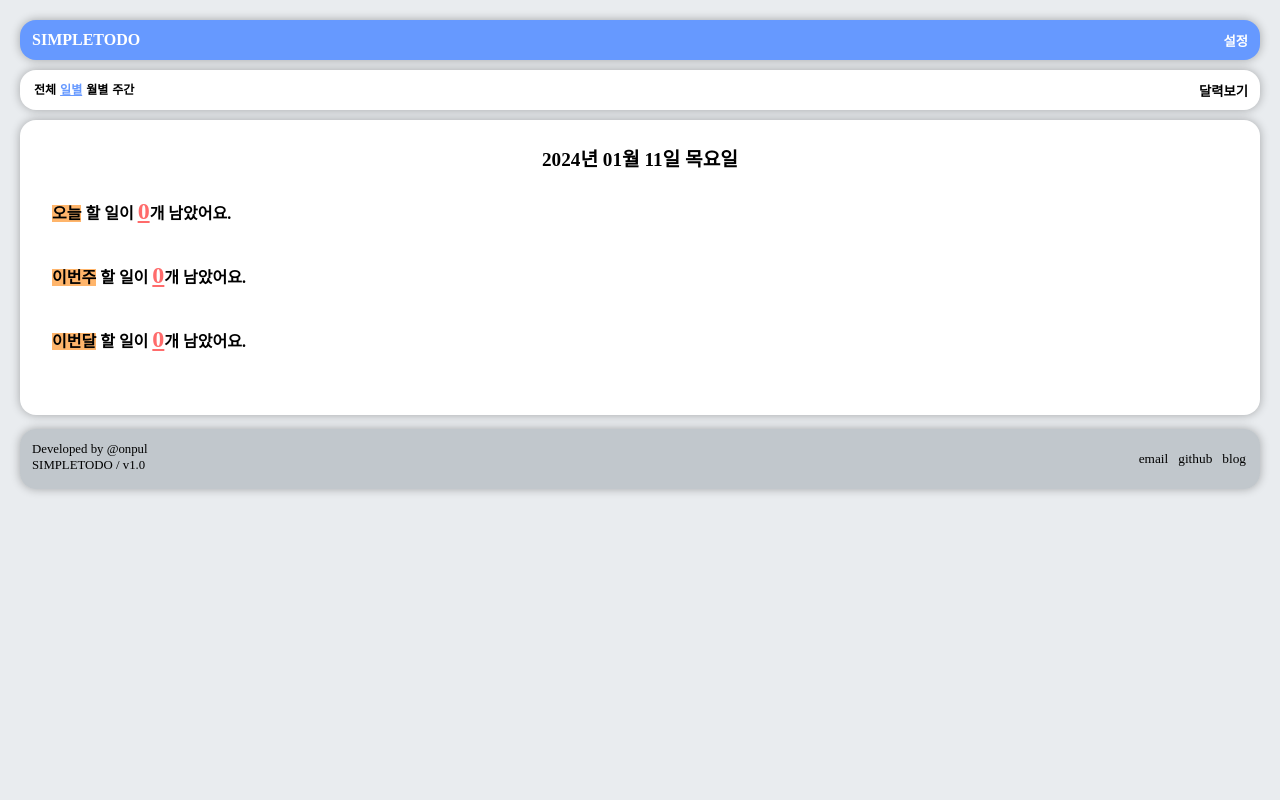
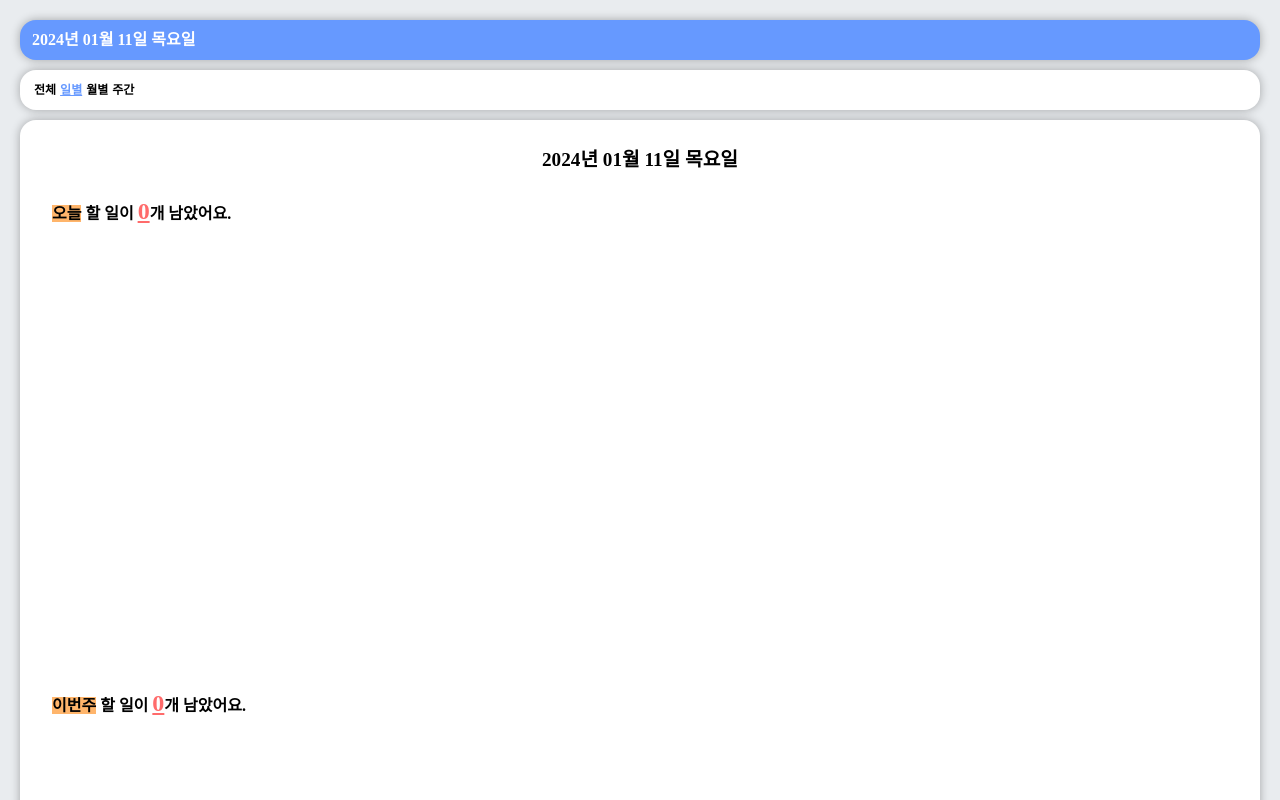
Before and after one commit to onpul/mashup-todolist, a React (Create React App) app: page / in a window 1280 px wide. Shown: the top 800 px of the page. Built offline with nearby package versions, Linux system fonts and the light colour scheme.

Commit message:
context - todo 데이터 / 컴포넌트 따로 분리중

```diff
--- a/src/App.js
+++ b/src/App.js
@@ -1,15 +1,17 @@
 import React from 'react';
 import Main from './components/Main';
-import { TodoProvider } from './TodoContext';
+import { TodoProvider, ComponentProvider } from './TodoContext';
 import { Routes, Route } from 'react-router-dom';
 
 function App() {
     return (
-        <TodoProvider>
-            <Routes>
-                <Route path="/" Component={Main} />
-            </Routes>
-        </TodoProvider>
+        <ComponentProvider>
+            <TodoProvider>
+                <Routes>
+                    <Route path="/" Component={Main} />
+                </Routes>
+            </TodoProvider>
+        </ComponentProvider>
     );
 }
 
--- a/src/TodoContext.js
+++ b/src/TodoContext.js
@@ -2,15 +2,17 @@
 import moment from 'moment';
 
 const todayDate = moment().format('YYYY-MM-DD');
-const todoListData = {
-    minDate: todayDate,
-    maxDate: todayDate,
-    option: 'day',
+const showData = {
     showCalendar: false,
     showForm: false,
     showSetting: false,
     showEditMode: false,
     showTodoList: false,
+};
+const todoListData = {
+    minDate: todayDate,
+    maxDate: todayDate,
+    option: 'day',
     allChecked: false,
     filter: null,
     todoItem: [
@@ -134,9 +136,26 @@
             checked: false,
         },
     ],
-    filterItem: [],
 };
 
+function componentReducer(state, action) {
+    switch (action.type) {
+        case 'SHOWCALENDAR':
+            return {
+                ...state,
+                showCalendar: action.showCalendar,
+            };
+        case 'SHOWORHIDE':
+            return {
+                ...state,
+                showForm: action.showForm,
+                showSetting: action.showSetting,
+                showEditMode: action.showEditMode,
+            };
+        default:
+            return state;
+    }
+}
 function todoReducer(state, action) {
     // console.log('>>여기는 todoReducer<<');
     // console.log('state = ' + JSON.stringify(state));
@@ -180,18 +199,7 @@
             console.log('>>> 여기는 todoReducer / SELECTDATE 분기 <<<');
             console.log(JSON.stringify({ ...state, minDate: action.minDate, maxDate: action.maxDate, option: action.option }));
             return { ...state, minDate: action.minDate, maxDate: action.maxDate, option: action.option };
-        case 'SHOWCALENDAR':
-            return {
-                ...state,
-                showCalendar: action.showCalendar,
-            };
-        case 'SHOWORHIDE':
-            return {
-                ...state,
-                showForm: action.showForm,
-                showSetting: action.showSetting,
-                showEditMode: action.showEditMode,
-            };
+
         case 'SHOWDONELIST':
             return {
                 ...state,
@@ -213,16 +221,14 @@
 const TodoDispatchContext = createContext();
 const TodoNextIdContext = createContext();
 const TodoDateContext = createContext();
-const ShowOrHide = createContext();
 
 /**
- * 투두 전역 관리용
+ * todo 데이터 전역 관리용
  * @param {*} param
  * @returns
  */
 export function TodoProvider({ children }) {
     const [state, dispatch] = useReducer(todoReducer, todoListData);
-
     // alert(typeof dispatch);
     // 디스패치는 함수다
     const nextId = useRef(todoListData.todoItem.length);
@@ -231,12 +237,45 @@
         <TodoStateContext.Provider value={state}>
             <TodoDispatchContext.Provider value={dispatch}>
                 <TodoNextIdContext.Provider value={nextId}>
-                    <ShowOrHide.Provider value={state} />
                     <TodoDateContext.Provider value={todoDate}>{children}</TodoDateContext.Provider>
                 </TodoNextIdContext.Provider>
             </TodoDispatchContext.Provider>
         </TodoStateContext.Provider>
     );
+}
+
+const ComponentStateContext = createContext();
+const ComponentDispatchContext = createContext();
+
+/**
+ * 컴포넌트 노출 전역 관리용
+ * @param {*} param
+ * @returns
+ */
+export function ComponentProvider({ children }) {
+    const [showState, showDispatch] = useReducer(componentReducer, showData);
+
+    return (
+        <ComponentStateContext.Provider value={showState}>
+            <ComponentDispatchContext.Provider value={showDispatch}>{children}</ComponentDispatchContext.Provider>
+        </ComponentStateContext.Provider>
+    );
+}
+
+export function useShowState() {
+    const context = useContext(ComponentStateContext);
+    if (!context) {
+        throw new Error('Cannot find ComponentProvider');
+    }
+    return context;
+}
+
+export function useShowDispatch() {
+    const context = useContext(ComponentDispatchContext);
+    if (!context) {
+        throw new Error('Cannot find ComponentDispatchContext');
+    }
+    return context;
 }
 
 export function useTodoState() {
@@ -270,11 +309,3 @@
     }
     return context;
 }
-
-export function useShowElement() {
-    const context = useContext(ShowOrHide);
-    if (!context) {
-        throw new Error('Cannot find TodoProvider');
-    }
-    return context;
-}
--- a/src/components/FilterTemplate.jsx
+++ b/src/components/FilterTemplate.jsx
@@ -153,29 +153,6 @@
         const clickedID = e.target.id;
         showTotalTodo(clickedID);
     }
-
-    const showState = state.showCalendar ? '달력숨기기' : '달력보기';
-    function toggleCalendar() {
-        if (state.showCalendar) {
-            dispatch(
-                {
-                    type: 'SHOWCALENDAR',
-                    showCalendar: false,
-                },
-                []
-            );
-        } else {
-            todoDate.current = moment().format('YYYY-MM-DD');
-            dispatch(
-                {
-                    type: 'SHOWCALENDAR',
-                    showCalendar: true,
-                },
-                []
-            );
-        }
-    }
-
     return (
         <>
             <FilterTemplateBlock>
@@ -197,9 +174,6 @@
                         <label htmlFor="week">주간</label>
                     </div>
                 </StyledRadioBox>
-                <div>
-                    <StyledButton onClick={toggleCalendar}>{showState}</StyledButton>
-                </div>
             </FilterTemplateBlock>
         </>
     );
--- a/src/components/HeaderTemplate.jsx
+++ b/src/components/HeaderTemplate.jsx
@@ -1,6 +1,8 @@
 import React from 'react';
 import styled from 'styled-components';
 import { useTodoDispatch, useTodoState } from '../TodoContext';
+import moment from 'moment';
+import 'moment/locale/ko';
 
 const HeaderTemplateBlock = styled.div`
     width: auto;
@@ -60,7 +62,6 @@
 
     function onclick() {
         const showForm = state.showForm;
-
         dispatch(
             {
                 type: 'SHOWORHIDE',
@@ -70,16 +71,12 @@
         );
     }
 
-    const refresh = () => window.location.replace('/');
+    // const refresh = () => window.location.replace('/');
+    const today = moment().format('YYYY년 MM월 DD일 dddd');
     return (
         <HeaderTemplateBlock>
-            <div className="logo" onClick={refresh}>
-                SIMPLETODO
-            </div>
-            <div className="btnGroup">
-                {/* <StyledButton onClick={onclick}>추가하기</StyledButton> */}
-                <StyledButton>설정</StyledButton>
-            </div>
+            <div className="logo">{today}</div>
+            <div className="btnGroup">{/* <StyledButton onClick={onclick}>추가</StyledButton> */}</div>
         </HeaderTemplateBlock>
     );
 }
--- a/src/components/Main.jsx
+++ b/src/components/Main.jsx
@@ -1,7 +1,7 @@
 import React from 'react';
 import styled from 'styled-components';
 import { createGlobalStyle } from 'styled-components';
-import { useTodoState } from '../TodoContext';
+import { useShowState } from '../TodoContext';
 import TodoTemplate from '../components/TodoTemplate';
 import TodoHead from '../components/TodoHead';
 import TodoList from '../components/TodoList';
@@ -85,7 +85,7 @@
 `;
 
 const Main = () => {
-    const state = useTodoState();
+    const state = useShowState();
 
     return (
         <>
--- a/src/components/ReportTemplate.jsx
+++ b/src/components/ReportTemplate.jsx
@@ -3,7 +3,6 @@
 import { useTodoState } from '../TodoContext';
 import moment from 'moment';
 import TodoList from '../components/TodoList';
-import HeaderTemplate from '../components/HeaderTemplate';
 
 const ReportTemplateBlock = styled.div`
     /* width: auto; */
--- a/src/components/TodoList.jsx
+++ b/src/components/TodoList.jsx
@@ -23,9 +23,8 @@
     const todoList = state.todoItem;
     const filteredList = list ? list : todoList.filter((todo) => moment(todo.date).isBetween(state.minDate, state.maxDate, undefined, '[]'));
 
-    console.log('>>> todoList :' + JSON.stringify(todoList));
     return (
-        <TodoListBlock margin={list ? true : false}>
+        <TodoListBlock $margin={list ? true : false}>
             {filteredList &&
                 filteredList.map((todo) => (
                     <TodoItem
```
